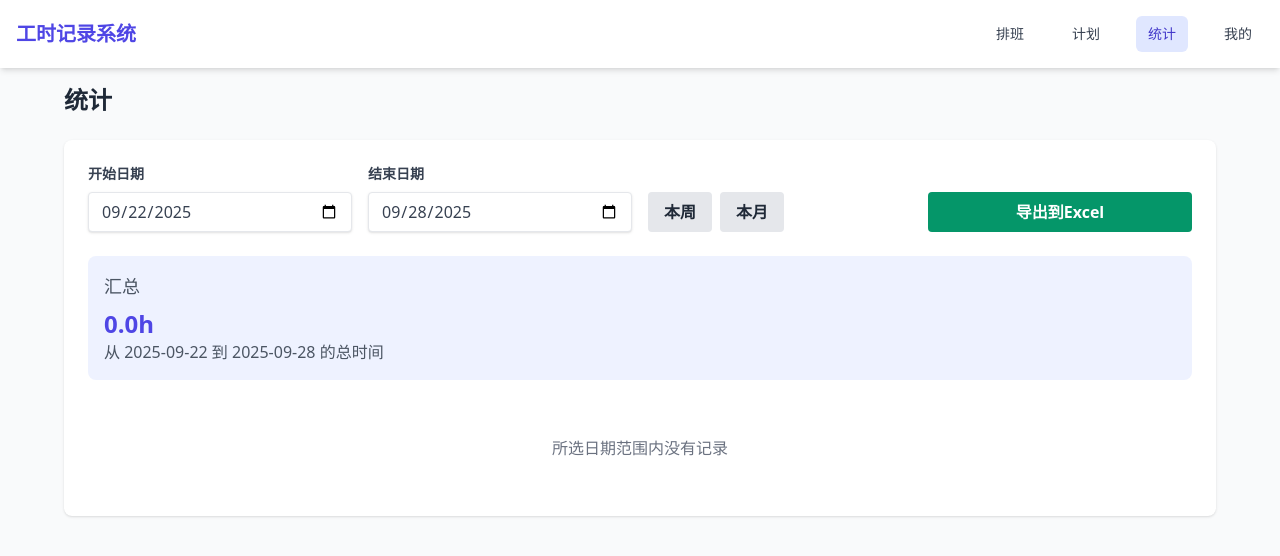
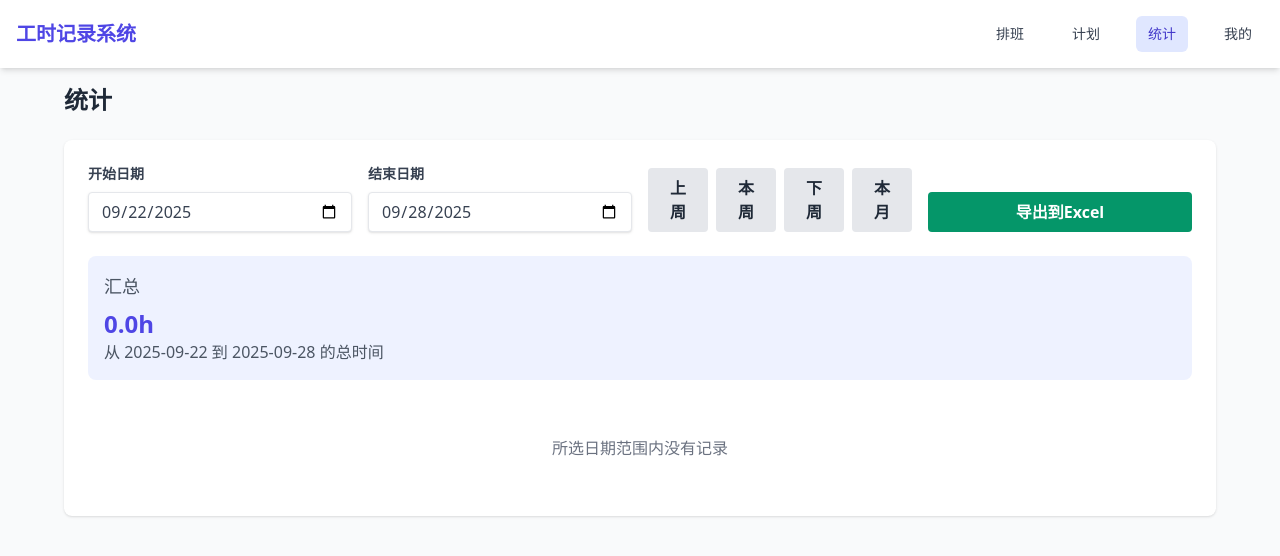
Before and after one commit to JiuWang95/workcum, a React (Vite) app: page /reports in a window 1280 px wide. Shown: the top 556 px of the page. Built offline with nearby package versions, Linux system fonts and the light colour scheme.

Commit message:
feat(报表页面): 添加上周和下周按钮功能
添加了上周和下周的日期选择按钮功能，并更新了中英文翻译文件以支持新的按钮文本

```diff
--- a/src/locales/en/translation.json
+++ b/src/locales/en/translation.json
@@ -75,6 +75,9 @@
     "details": "Details",
     "total_duration": "Total Hours",
     "export": "Export to Excel",
+    "last_week": "Last Week",
+    "this_week": "This Week",
+    "next_week": "Next Week",
     "table": {
       "date": "Date",
       "shift": "Shift",
--- a/src/locales/zh/translation.json
+++ b/src/locales/zh/translation.json
@@ -65,7 +65,9 @@
     "export_excel": "导出到Excel",
     "from_date": "开始日期",
     "to_date": "结束日期",
+    "last_week": "上周",
     "this_week": "本周",
+    "next_week": "下周",
     "this_month": "本月",
     "summary": "汇总",
     "total_time_tracked": "从 {{startDate}} 到 {{endDate}} 的总时间",
--- a/src/pages/ReportPage.jsx
+++ b/src/pages/ReportPage.jsx
@@ -83,6 +83,20 @@ const ReportPage = () => {
     setEndDate(format(endOfWeek(now, { weekStartsOn: 1 }), 'yyyy-MM-dd'));
   };
 
+  const setLastWeek = () => {
+    const now = new Date();
+    const lastWeek = subDays(now, 7);
+    setStartDate(format(startOfWeek(lastWeek, { weekStartsOn: 1 }), 'yyyy-MM-dd'));
+    setEndDate(format(endOfWeek(lastWeek, { weekStartsOn: 1 }), 'yyyy-MM-dd'));
+  };
+
+  const setNextWeek = () => {
+    const now = new Date();
+    const nextWeek = subDays(now, -7);
+    setStartDate(format(startOfWeek(nextWeek, { weekStartsOn: 1 }), 'yyyy-MM-dd'));
+    setEndDate(format(endOfWeek(nextWeek, { weekStartsOn: 1 }), 'yyyy-MM-dd'));
+  };
+
   const setThisMonth = () => {
     const now = new Date();
     setStartDate(format(startOfMonth(now), 'yyyy-MM-dd'));
@@ -140,10 +154,22 @@ const ReportPage = () => {
 
           <div className="flex items-end">
             <button
+              onClick={setLastWeek}
+              className="bg-gray-200 hover:bg-gray-300 text-gray-800 font-bold py-2 px-4 rounded mr-2"
+            >
+              {t('reports.last_week')}
+            </button>
+            <button
               onClick={setThisWeek}
               className="bg-gray-200 hover:bg-gray-300 text-gray-800 font-bold py-2 px-4 rounded mr-2"
             >
               {t('reports.this_week')}
+            </button>
+            <button
+              onClick={setNextWeek}
+              className="bg-gray-200 hover:bg-gray-300 text-gray-800 font-bold py-2 px-4 rounded mr-2"
+            >
+              {t('reports.next_week')}
             </button>
             <button
               onClick={setThisMonth}
```
